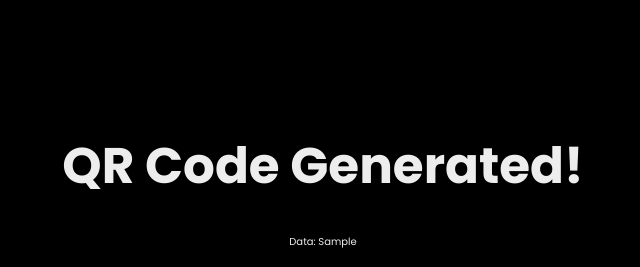
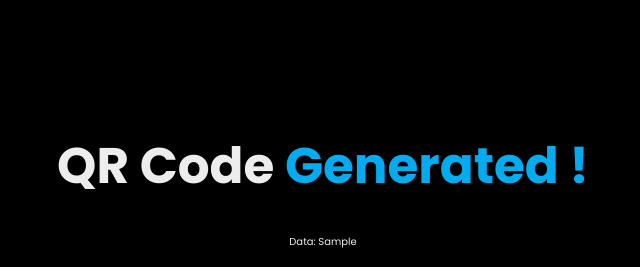
Before and after one commit to NurAhammadNiloy/QR-Code-Generator-, a Flask app: template QR Code/templates/result.html in a window 1280 px wide. Shown: the top 267 px of the page, without its empty margins (317-957 px from the left). Run offline with Flask 3, Linux system fonts and the light colour scheme; the template is opened without the code that fills it: most values are stand-ins (such as "Sample title", 1, 10 or a date in 2020).

Commit message:
Update result.html

```diff
--- a/QR Code/templates/result.html
+++ b/QR Code/templates/result.html
@@ -9,7 +9,7 @@
 <body>
 
 <section class="result-container" id="result-container">
-    <h2 class="heading">QR Code Generated!</h2>
+    <h2 class="heading">QR Code <span id="span" style="color: #00abf0;">Generated !</span></h2>
 
     <div class="result-content">
         <p class="data">Data: {{ user_data }}</p>
```
